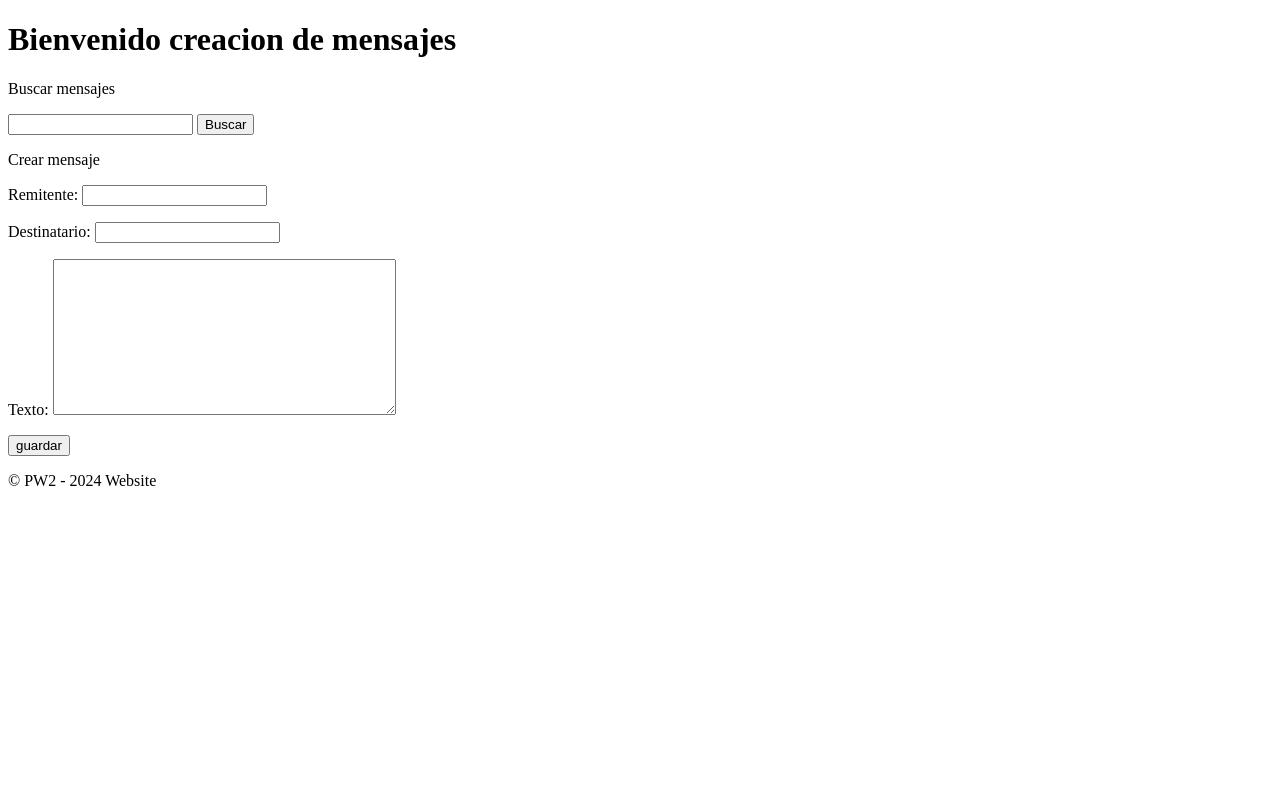
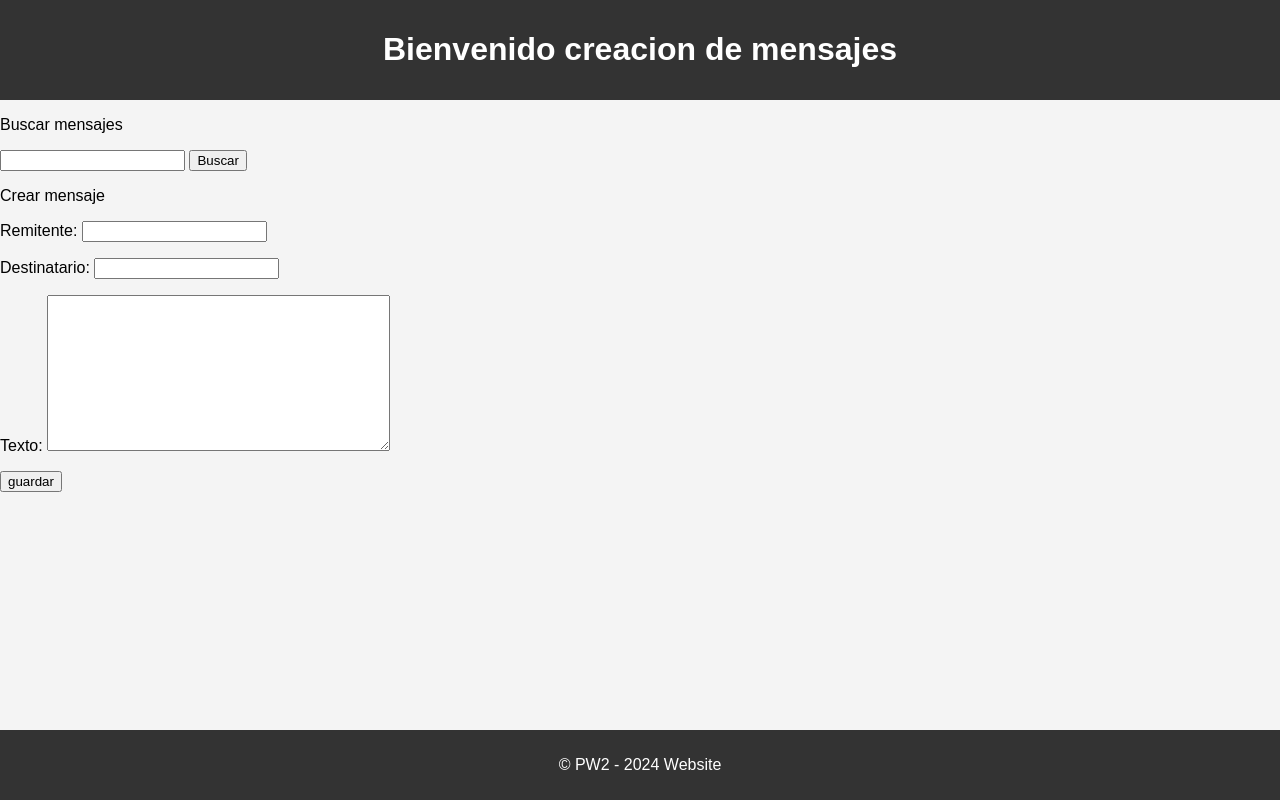
Before and after one commit to chaloS67/TableroMensajes2, a Django app: page / in a window 1280 px wide. Run offline with Django 4.2, Linux system fonts and the light colour scheme.

Commit message:
Se carpeta static/style.css

```diff
--- /dev/null
+++ b/mensajes/static/css/styles.css
@@ -0,0 +1,74 @@
+body {
+    font-family: Arial, sans-serif;
+    margin: 0;
+    padding: 0;
+    background-color: #f4f4f4;
+}
+
+header {
+    background-color: #333;
+    color: #fff;
+    padding: 10px 0;
+    text-align: center;
+}
+
+footer {
+    background-color: #333;
+    color: #fff;
+    padding: 10px 0;
+    text-align: center;
+    position: fixed;
+    width: 100%;
+    bottom: 0;
+}
+
+.container {
+    width: 80%;
+    margin: auto;
+    overflow: hidden;
+}
+
+.alert {
+    padding: 15px;
+    margin: 15px 0;
+    border-radius: 5px;
+}
+
+.alert-success {
+    background-color: #d4edda;
+    color: #155724;
+}
+
+.alert-danger {
+    background-color: #f8d7da;
+    color: #721c24;
+}
+
+.btn {
+    padding: 10px 15px;
+    border: none;
+    color: #fff;
+    background-color: #007bff;
+    border-radius: 5px;
+    cursor: pointer;
+}
+
+.btn:hover {
+    background-color: #0056b3;
+}
+
+.message-box {
+    border: 1px solid #ddd;
+    padding: 10px;
+    margin-bottom: 10px;
+    border-radius: 5px;
+    background-color: #f9f9f9;
+}
+.message-sender {
+    font-weight: bold;
+    color: #333;
+}
+.message-text {
+    margin-top: 5px;
+    color: #555;
+}
--- a/mensajes/template/base.html
+++ b/mensajes/template/base.html
@@ -3,6 +3,8 @@
 <head>
     <meta charset="UTF-8">
     <title>{% block title %}My Website{% endblock %}</title>
+    {% load static %}
+    <link rel="stylesheet" href="{% static 'css/styles.css' %}">
 </head>
 <body>
     <header>
--- a/mensajes/template/home.html
+++ b/mensajes/template/home.html
@@ -7,12 +7,13 @@
 {% endblock %}
 
 {% block content %}
-<p>Buscar mensajes</p>
-<form action="{% url 'ver_mensajes' %}" method="POST">
-    <input name="usuario" value="{{ usuario }}">
-    {% csrf_token %}
-    <button type="submit">Buscar</button>
-</form>
+    <p>Buscar mensajes</p>
+    <form action="{% url 'ver_mensajes' %}" method="POST">
+        <input type = "text" name="usuario" required value="{{ usuario }}">
+        {% csrf_token %}
+        <button type="submit">Buscar</button>
+
+    </form>
     <p>Crear mensaje</p>
     <form method="POST">
         {% csrf_token %}
--- a/mensajes/urls.py
+++ b/mensajes/urls.py
@@ -5,7 +5,7 @@ urlpatterns = [
 
 
     path('', views.home_view, name='home'),
-    path('eliminar/', views.eliminar_view, name='eliminar'),
+    ##path('eliminar/', views.eliminar_view, name='eliminar'),
     path('ver/<int:mensaje_id>/', views.ver_view, name='ver'),
     path('mensajes/usuario/<str:usuario>/', views.ver_mensajes_view, name='ver_mensajes'),
     ##path('eliminar_mensaje/<int:mensaje_id>/', views.eliminar_mensaje, name='eliminar_mensaje'),
--- a/mensajes/views.py
+++ b/mensajes/views.py
@@ -24,11 +24,10 @@ def home_view (request):
 
 class MensajeDeleteView(DeleteView):
     model = Tablero
-    template_name = 'mensaje_confirmar_eliminar.html'
     success_url = reverse_lazy('ver_mensajes')
 
-def eliminar_view (request):
-    return render (request,'eliminar.html')
+#def eliminar_view (request):
+    #return render (request,'eliminar.html')
 
 def ver_view (request, mensaje_id):
 
@@ -48,7 +47,6 @@ def ver_mensajes_view (request, usuario):
 
     return render (request,'ver_mensajes.html', {'mensajes': mensajes, 'usuario':usuario})
 
-
 def ver_mensajes (request):
     usuario = request.POST.get('usuario')
     return redirect(ver_mensajes_view, usuario=usuario )
```
Also changed, not shown: mensajes/template/ver.html (+15 -14 lines), mensajes/template/ver_mensajes.html (+17 -37 lines), db.sqlite3.
